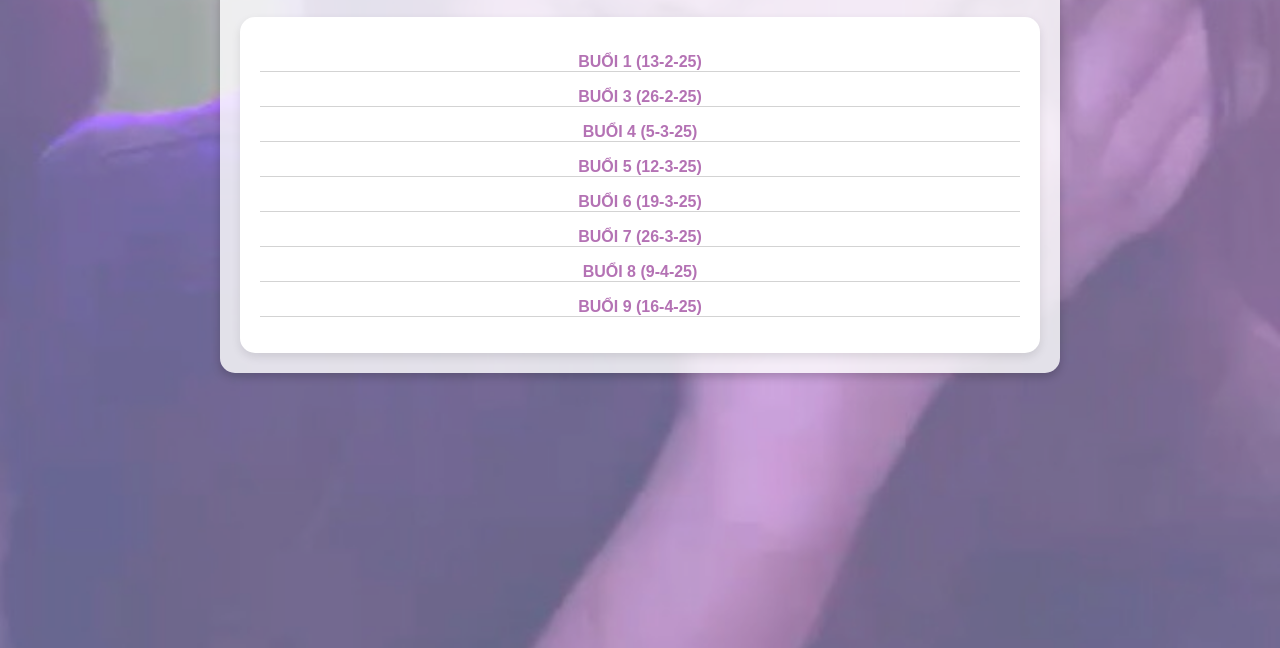
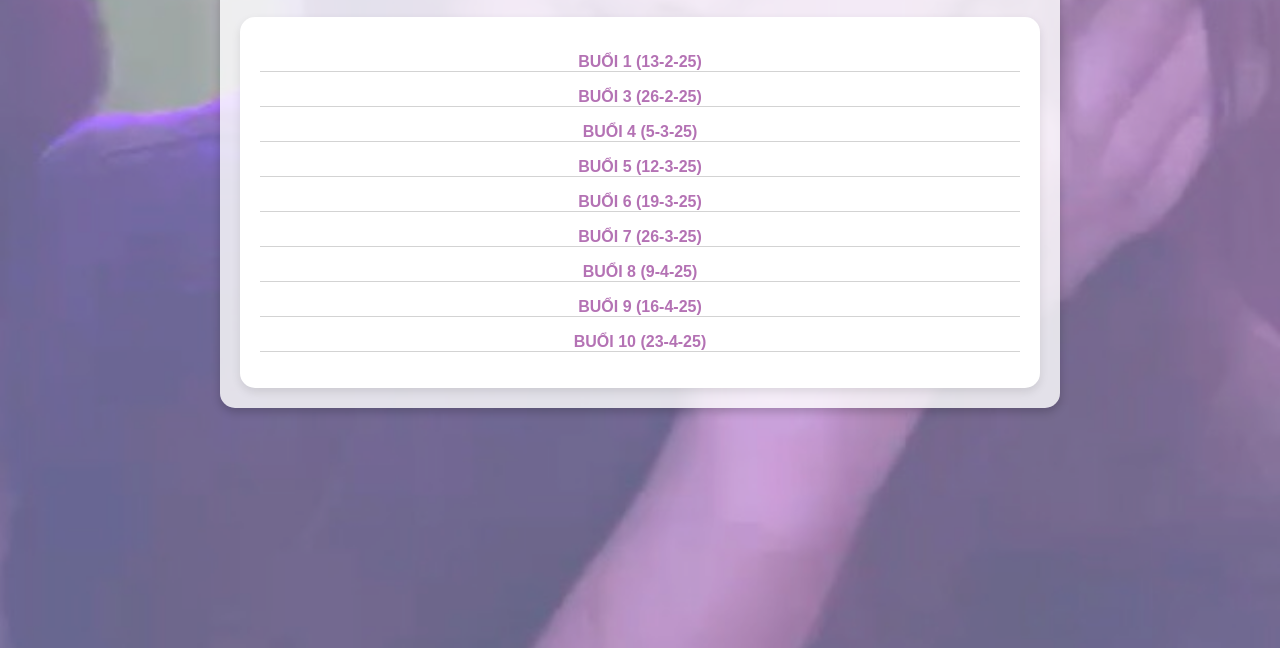
Before and after one commit to NguyenQuynh06/tong-hop, a plain HTML site: page index.html in a window 1280 px wide. Both pictures are taken after a click on the link "Bài Tập". Shown: the part 152-800 px from the top of the page. Drawn offline with Linux system fonts and the light colour scheme.

Commit message:
Update index.html

```diff
--- a/index.html
+++ b/index.html
@@ -68,6 +68,11 @@
               >BUỔI 9 (16-4-25)</a
             >
           </p>
+        <p>
+            <a href="https://nguyenquynh06.github.io/BaiTap_Buoi10/"
+              >BUỔI 10 (23-4-25)</a
+            >
+          </p>
           </select>
         </div>
 
```
